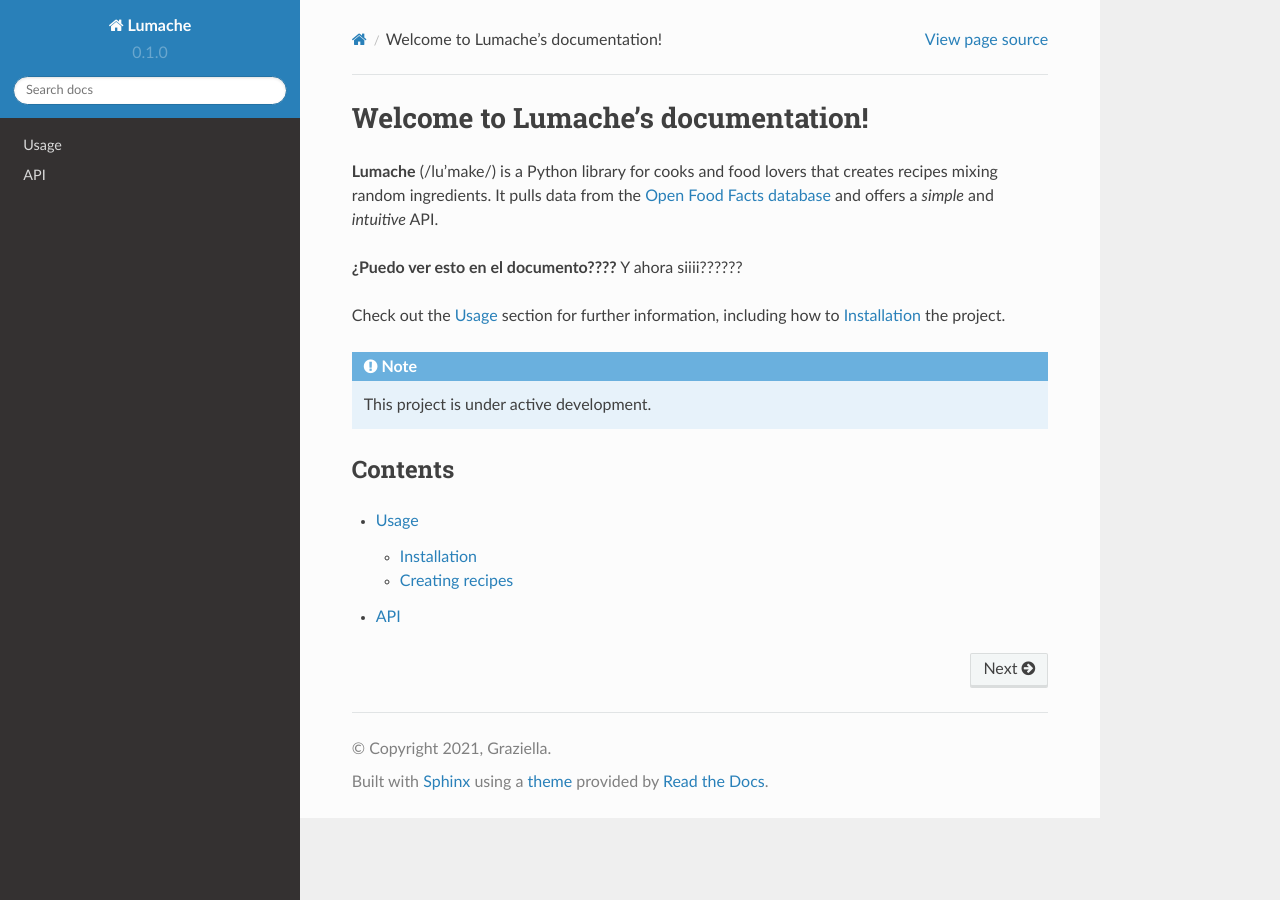
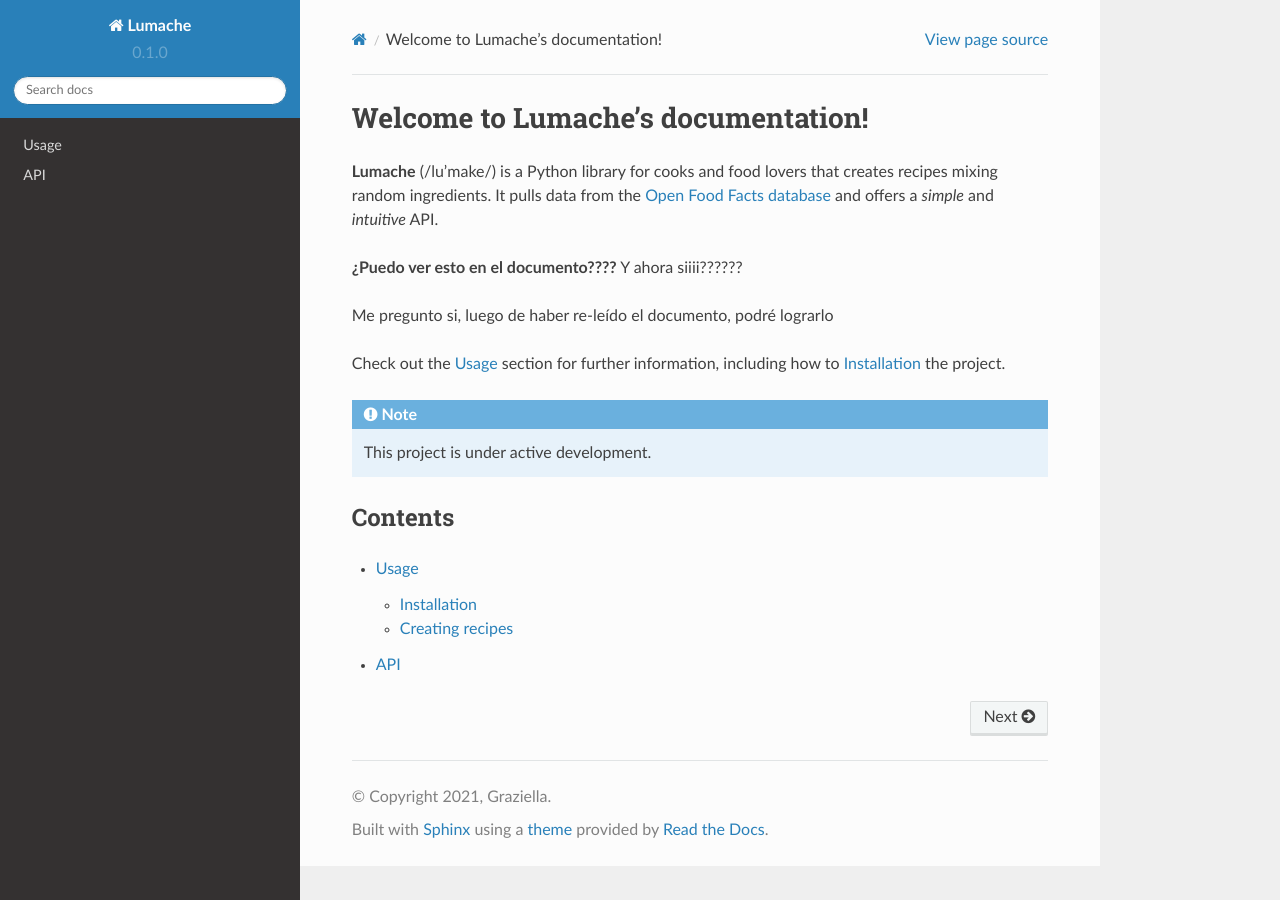
Before and after one commit to LauMi7777/Mi-intento-455, a Sphinx documentation site: the page built from docs/source/index.rst, in a window 1280 px wide. Built offline with Sphinx 7.4.7 and the Read the Docs theme 2.0.0, drawn with Linux system fonts in a browser that asks for light colours.

Commit message:
Update index.rst

```diff
--- a/docs/source/index.rst
+++ b/docs/source/index.rst
@@ -8,6 +8,8 @@ and offers a *simple* and *intuitive* API.
 
 **¿Puedo ver esto en el documento????**
 Y ahora siiii??????
+
+Me pregunto si, luego de haber re-leído el documento, podré lograrlo
 
 Check out the :doc:`usage` section for further information, including
 how to :ref:`installation` the project.
```
